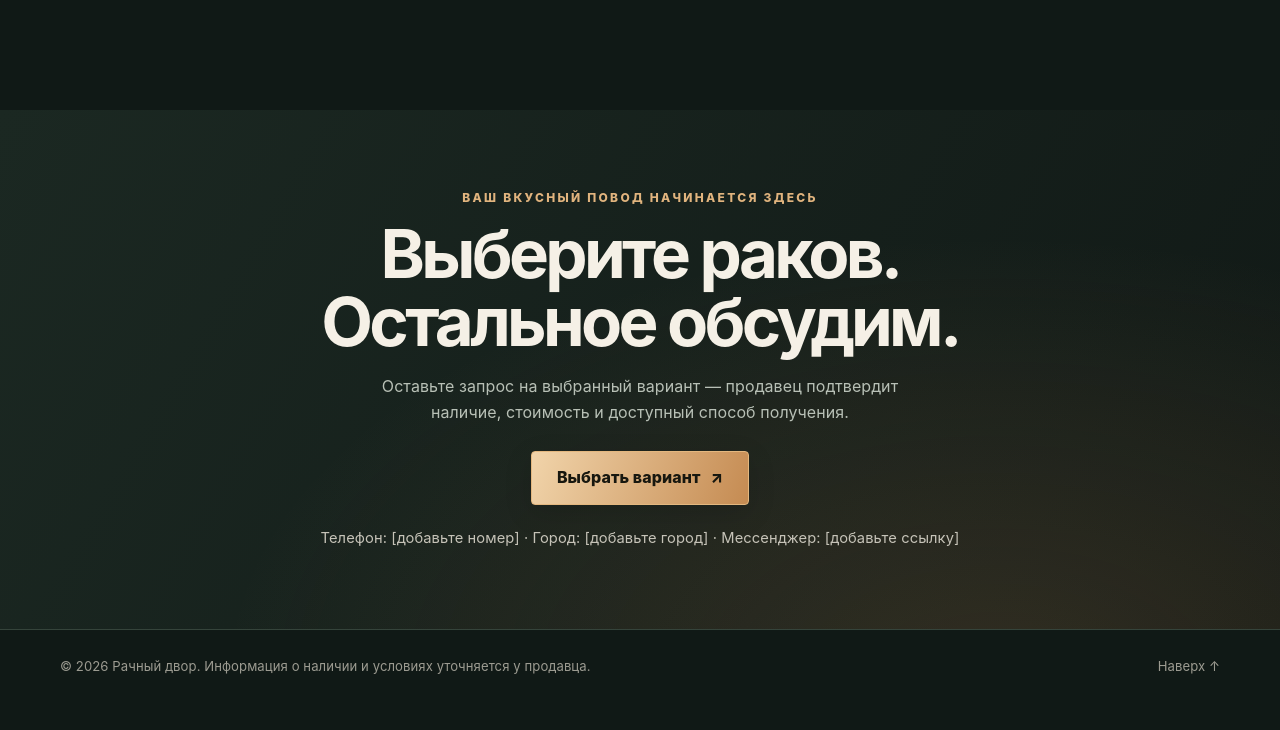
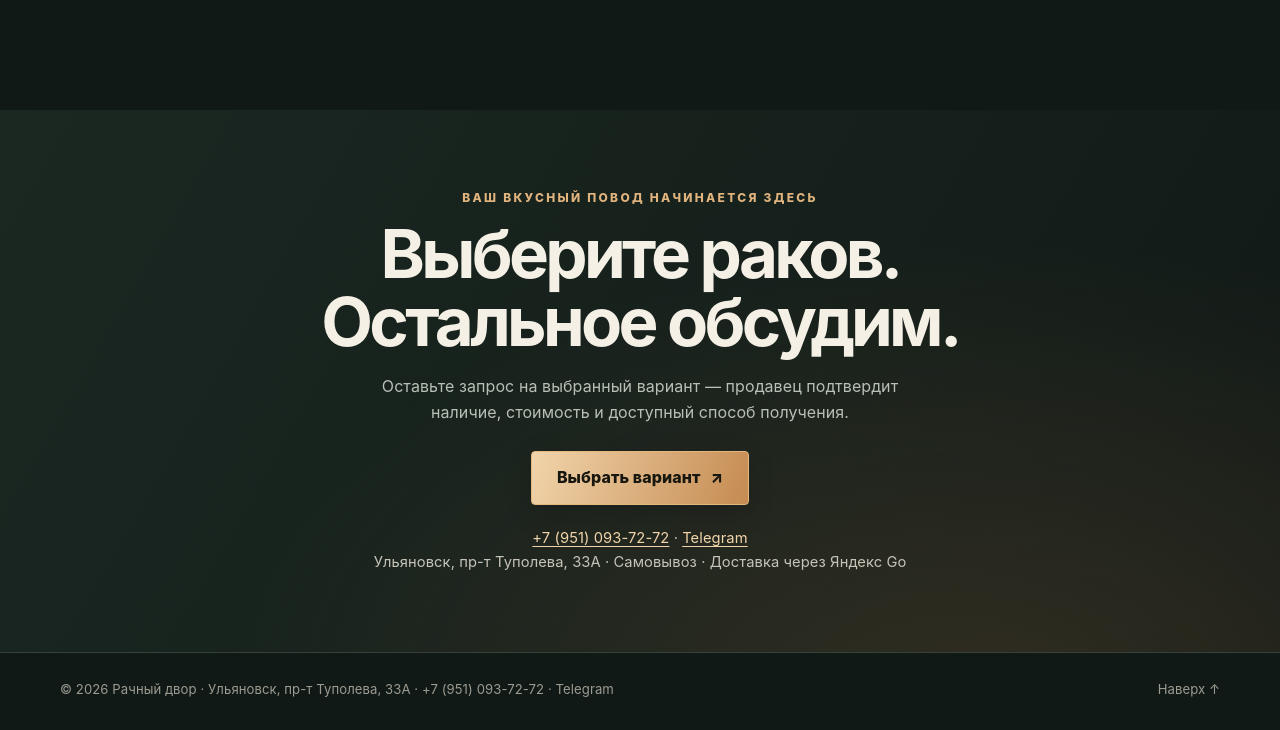
Before and after one commit to marcostavar24633-cyber/rachdvor, a plain HTML site: page index.html in a window 1280 px wide. Shown: the part 7018-7748 px from the top of the page. Before the commit the page ends 7725 px from the top, so only its background shows below. Drawn offline with Linux system fonts and the light colour scheme; no server answers.

Commit message:
Add verified contact details from raki reference site

```diff
--- a/index.html
+++ b/index.html
@@ -360,10 +360,10 @@ a:focus-visible,button:focus-visible,input:focus-visible,select:focus-visible,te
 </div></div></section>
 <section class="contact" id="contacts"><div class="wrap contact-inner"><div class="eyebrow">Ваш вкусный повод начинается здесь</div><h2>Выберите раков. Остальное обсудим.</h2><p>Оставьте запрос на выбранный вариант — продавец подтвердит наличие, стоимость и доступный способ получения.</p>
 <a class="btn" href="catalog.html">Выбрать вариант <span>↗</span></a>
-<div class="contact-detail">Телефон: [добавьте номер] · Город: [добавьте город] · Мессенджер: [добавьте ссылку]</div>
+<div class="contact-detail"><a href="tel:+79510937272">+7 (951) 093-72-72</a> · <a href="https://t.me/+79510937272" target="_blank" rel="noopener noreferrer">Telegram</a><br>Ульяновск, пр-т Туполева, 33А · Самовывоз · Доставка через Яндекс Go</div>
 </div></section>
 </main>
-<footer><div class="wrap foot"><span>© <span id="year"></span> Рачный двор. Информация о наличии и условиях уточняется у продавца.</span><a href="#top">Наверх ↑</a></div></footer>
+<footer><div class="wrap foot"><span>© <span id="year"></span> Рачный двор · Ульяновск, пр-т Туполева, 33А · <a href="tel:+79510937272">+7 (951) 093-72-72</a> · <a href="https://t.me/+79510937272" target="_blank" rel="noopener noreferrer">Telegram</a></span><a href="#top">Наверх ↑</a></div></footer>
 <div class="mobile-cta"><a class="btn" href="catalog.html">Выбрать раков</a></div>
 <script>
 const menu=document.querySelector('.menu'),links=document.querySelector('.links');
```
